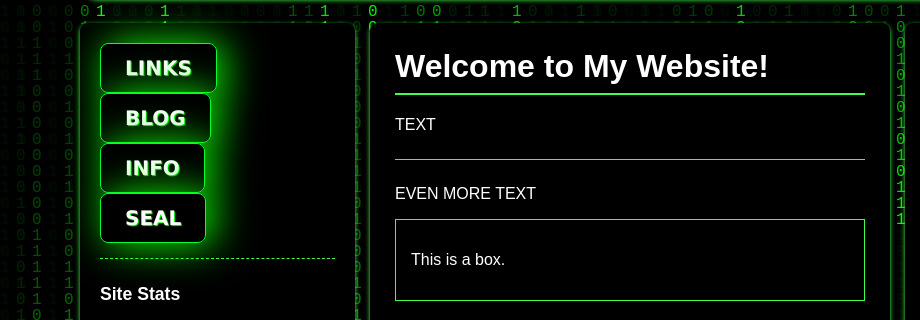
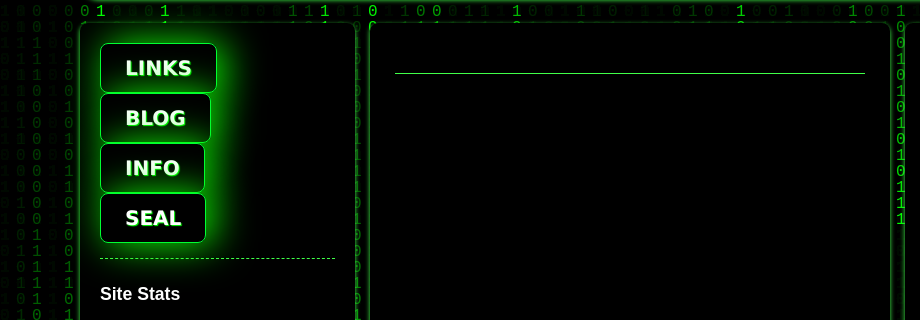
Before and after one commit to Stormrage-exe/Stormrage, a plain HTML site: page index.html in a window 1280 px wide. Shown: the part 112-432 px from the top of the page, 0-920 px from the left. Drawn offline with Linux system fonts and the light colour scheme; grey boxes are pictures that could not be loaded.

Commit message:
Removed some stuff that had no point being there really

```diff
--- a/index.html
+++ b/index.html
@@ -50,13 +50,9 @@
         </div>
 
         <div class="main-content">
-            <h1>Welcome to My Website!</h1>
-            <p>TEXT</p>
+
             <hr>
-            <p>EVEN MORE TEXT</p>
-            <div class="content-box">
-                <p>This is a box.</p>
-            </div>
+
         </div>
 
         <div class="sidebar">
```
